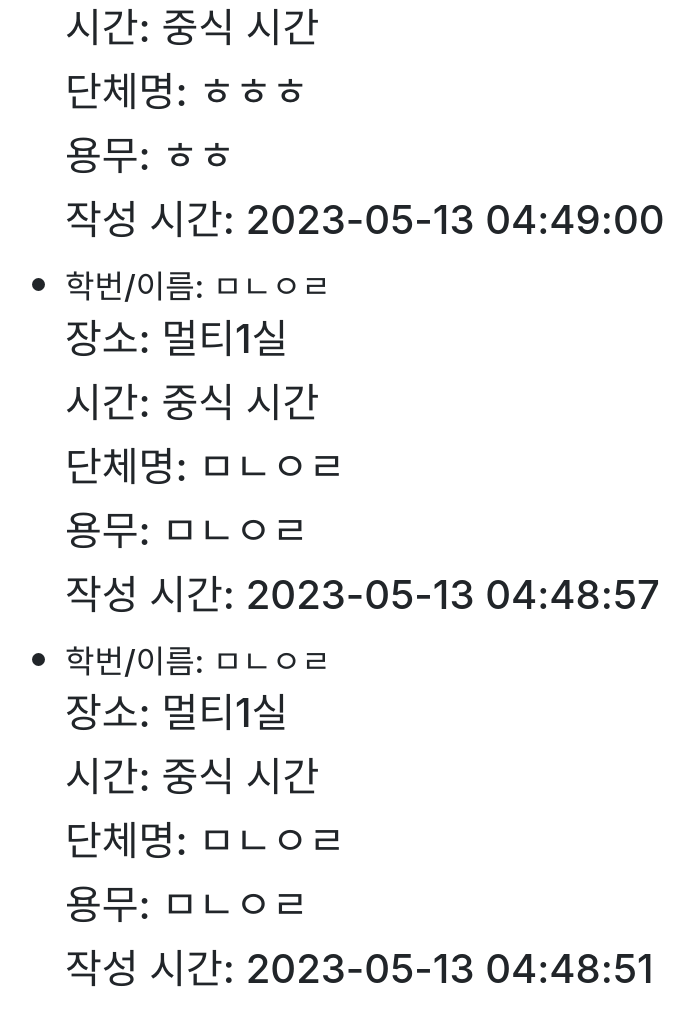
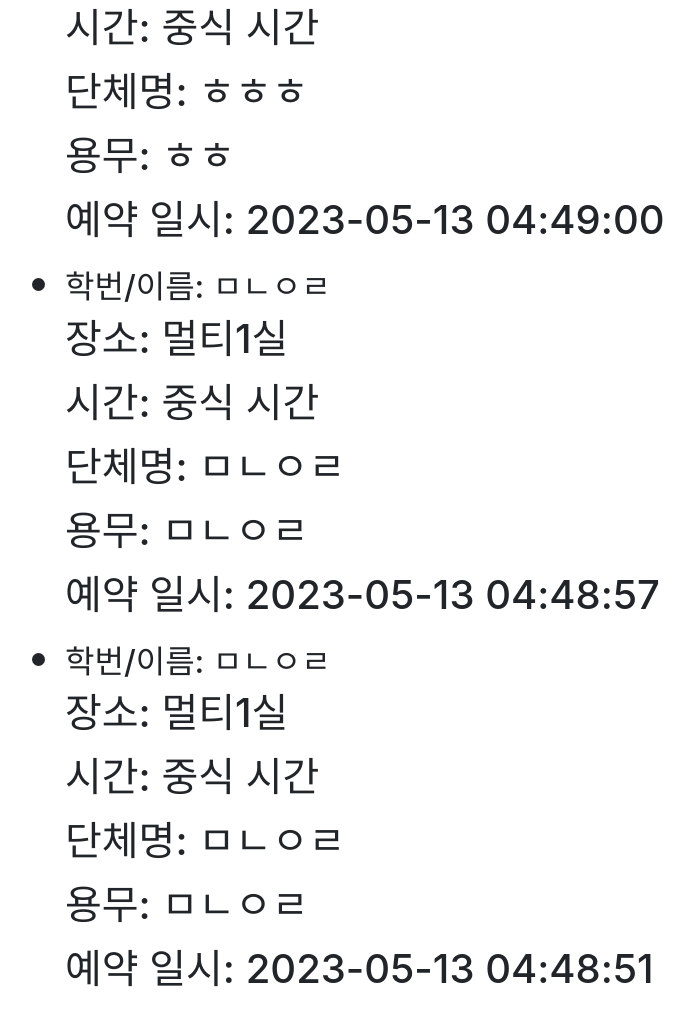
Before and after one commit to Minauroht/Class-Book-web, a Flask app: page /checking in a window 1280 px wide. Shown: the part 170-1179 px from the top of the page, without its empty margins (60-754 px from the left). Run offline with Flask 3, Linux system fonts and the light colour scheme.

Commit message:
작성 시간이 UTC 협정 세계시로만 표시되던 오류 수정. 작성 시간이 예약 일시로 표시됨

```diff
--- a/templates/checking.html
+++ b/templates/checking.html
@@ -39,7 +39,7 @@
             <p>시간: {{ reserv.time }}</p>
             <p>단체명: {{ reserv.group }}</p>
             <p>용무: {{ reserv.work }}</p>
-            <p>작성 시간: {{ reserv.date.strftime('%Y-%m-%d %H:%M:%S')  }}</p>
+            <p>예약 일시: {{ reserv.date.strftime('%Y-%m-%d %H:%M:%S')  }}</p>
           </li>
             {% endfor %}
           </h1>
```
